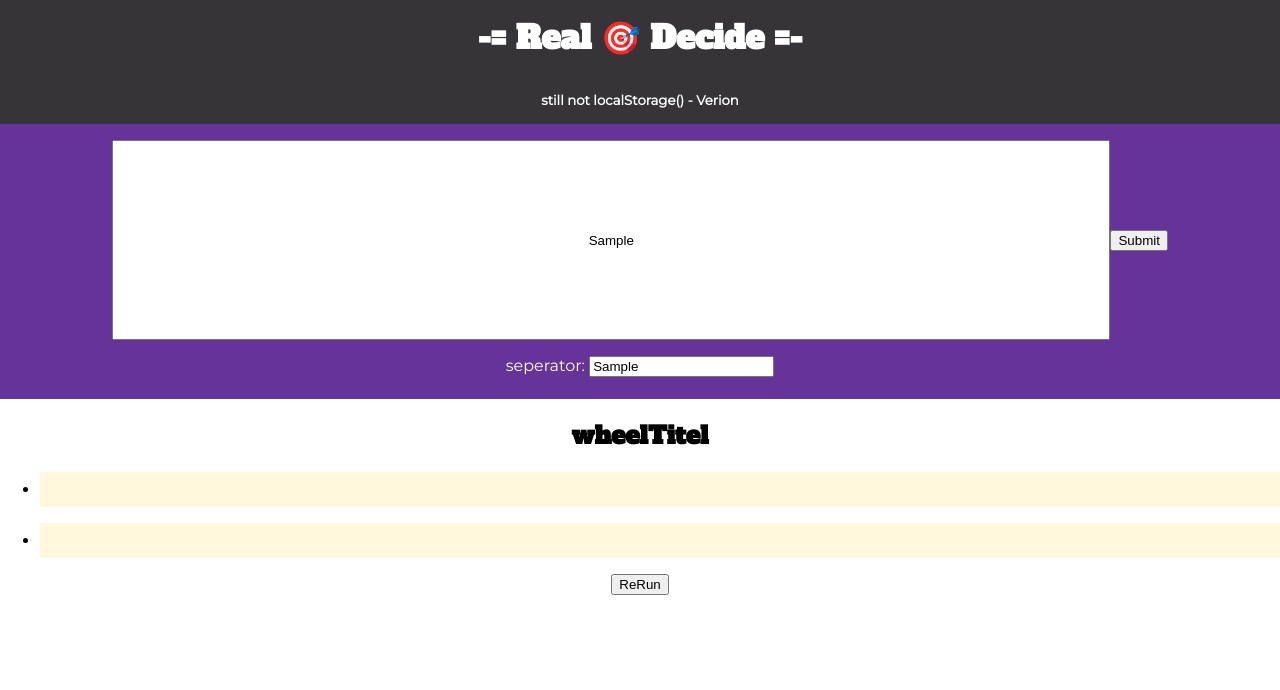
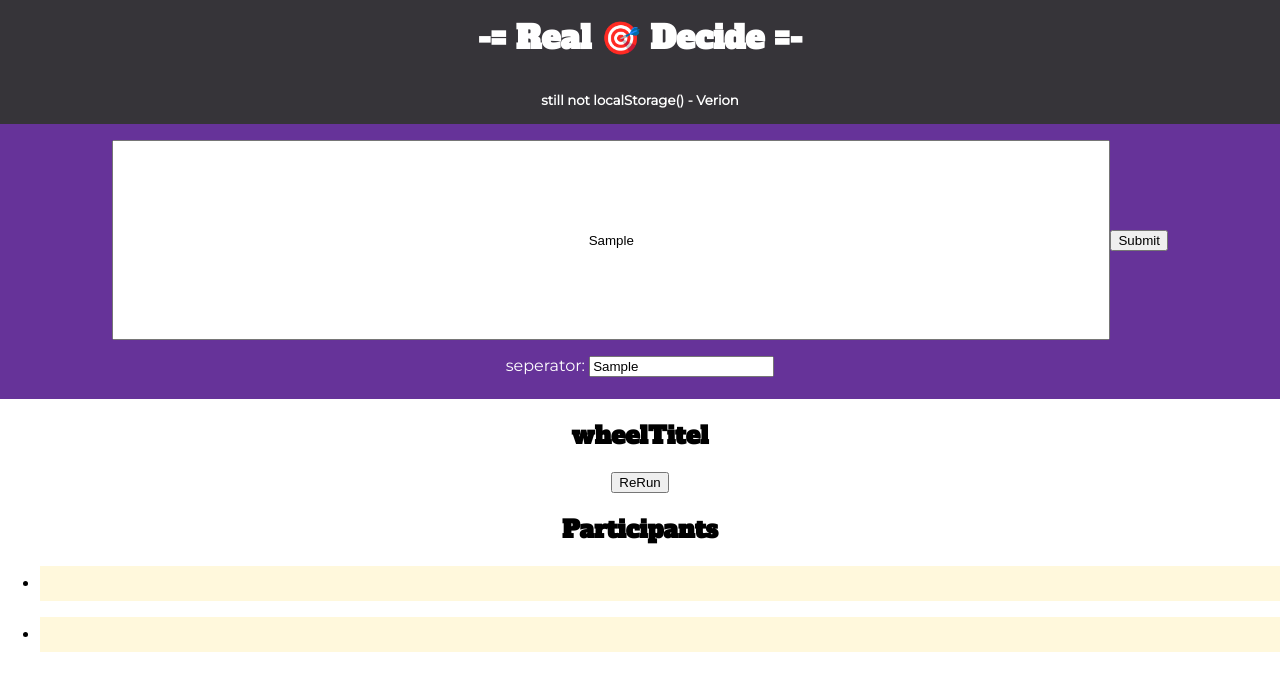
Before and after one commit to ToDoruss/tudu, a React (Create React App) app: page / in a window 1280 px wide. Both pictures are taken after typing "Sample", "Sample" into the empty fields and a click on the input "Submit". Shown: the top 690 px of the page. Built offline with nearby package versions, Linux system fonts and the light colour scheme.

Commit message:
Add the Lucky one

```diff
--- a/src/App.js
+++ b/src/App.js
@@ -8,6 +8,7 @@ import { choosOneRandom } from "./utils/helpers";
 function App() {
   const [values, setValues] = useState([]);
   const [alreadyChoosen, setAlredyChoosen] = useState([]);
+  const [theLuckyOne, setTheLuckyOne] = useState("");
 
   const moveFromValuesToAlreadyChoosen = (value) => {
     const valuesCleaned = values.filter((item) => item !== value);
@@ -21,22 +22,46 @@ function App() {
       <Header />
       <main className="main">
         <Form setValues={setValues} setAlreadyChoosen={setAlredyChoosen} />
+
         <div className="realDecide">
           <h2>wheelTitel</h2>
-          <div className="valuesToChoose">
-            {values.length > 0 && <RealDecide values={values} />}
-          </div>
           <button
             className="button__reRun"
-            onClick={() =>
-              moveFromValuesToAlreadyChoosen(choosOneRandom(values))
-            }
+            onClick={() => {
+              if (values.length > 0) {
+                const randomPerson = choosOneRandom(values);
+                setTheLuckyOne(randomPerson);
+                moveFromValuesToAlreadyChoosen(randomPerson);
+              } else {
+                setValues(alreadyChoosen);
+                setTheLuckyOne(null);
+                setAlredyChoosen([]);
+              }
+            }}
           >
             ReRun
           </button>
+          {theLuckyOne && (
+            <>
+              <h2>Its you!</h2>
+              <h3>{theLuckyOne}</h3>
+            </>
+          )}
+          <div className="valuesToChoose">
+            {values.length > 0 && (
+              <>
+                <h2>Participants</h2>
+                <RealDecide values={values} />
+              </>
+            )}
+          </div>
+
           <div className="alreadyChoosen">
             {alreadyChoosen.length > 0 && (
-              <RealDecide values={alreadyChoosen} />
+              <>
+                <h2>Already Choosen</h2>
+                <RealDecide values={alreadyChoosen} />
+              </>
             )}
           </div>
         </div>
```
